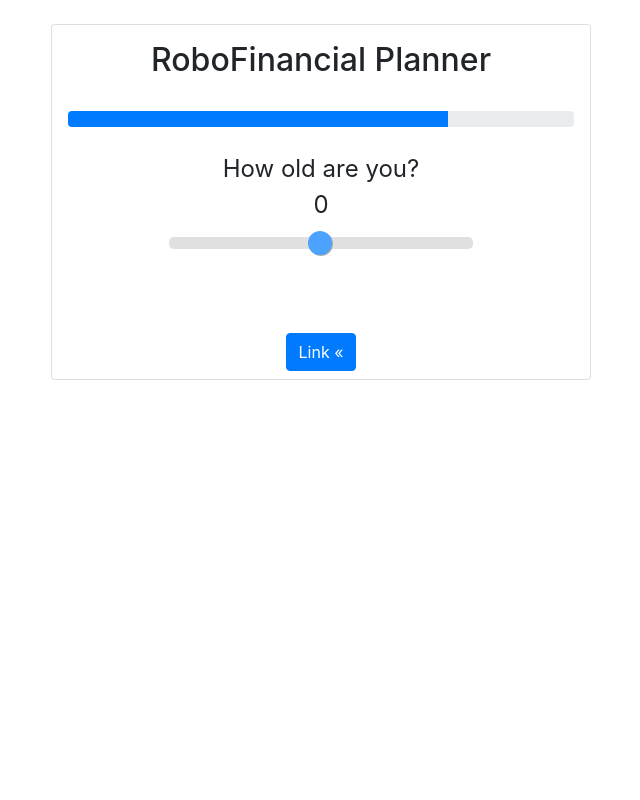
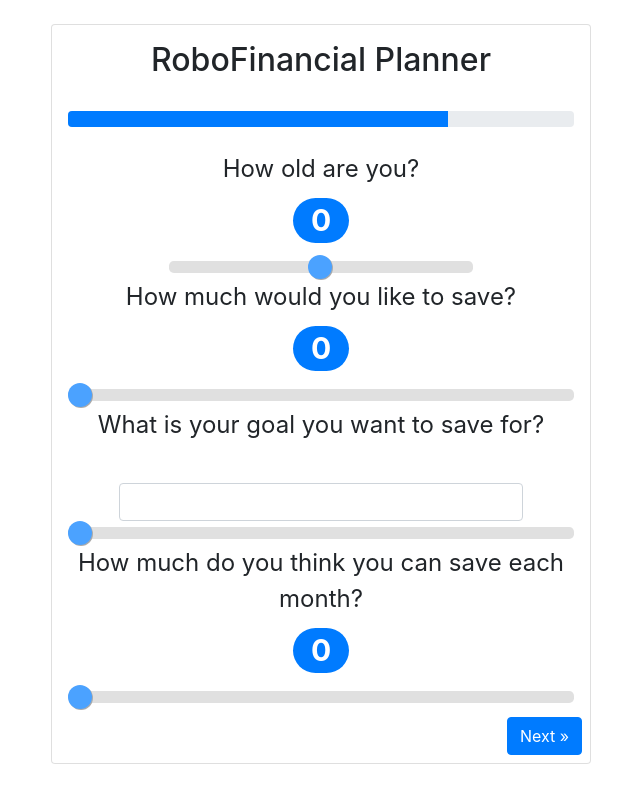
Before and after one commit to polygonnode/can-wealth, a Flask app: page /survey in a window 1280 px wide. Shown: the whole page, without its empty margins (319-959 px from the left). Run offline with Flask 2, Linux system fonts and the light colour scheme; some libraries are stand-ins or nearby versions.

Commit message:
added differnt types of question inputs

```diff
--- a/app/static/css/survey.css
+++ b/app/static/css/survey.css
@@ -4,6 +4,13 @@
   min-height: 300px
 
 }
+.question-wrapper{
+  display:none;
+}
+.first-question{
+  display:block;
+}
+
 .question-title{
   font-size:1.5rem;
 
@@ -14,9 +21,18 @@
     padding-left:20%;
       padding-right:20%;
 }
+.text-input-wrapper{
+  padding-top:2.5rem;
+  padding-right:10%;
+  padding-left:10%;
+}
 #myAge{
-  font-size:1.5rem;
+
+}
+.range-display{
+  font-size:2.5rem;
   padding-bottom:0.5rem;
+
 }
 
 /* The slider itself */
--- a/app/templates/planner/survey.html
+++ b/app/templates/planner/survey.html
@@ -21,18 +21,58 @@
               <div class="progress-bar " role="progressbar" aria-valuenow="25" aria-valuemin="0" aria-valuemax="100" style="width: 75%"></div>
             </div>
             <br>
-            <div class="question-title">
-              How old are you?
+            <div class="first-question" id="qOne">
+              <div class="question-title">
+                How old are you?
+              </div>
+              <div id="myAge" class="range-display">
+                <span class="badge badge-pill badge-primary">0</span>
+              </div>
+              <div class="slidecontainer" >
+                <input type="range" min="1" max="100" value="50" class="slider" id="ageRange" >
+              </div>
             </div>
-            <div id="myAge">
-              0
+            <div class="" id="qTwo">
+              <div class="question-title">
+                How much would you like to save?
+              </div>
+              <div id="myGoal" class="range-display">
+                <span class="badge badge-pill badge-primary">0</span>
+
+              </div>
+
+              <div class="slidecontainer" style="padding:0;" >
+                <input type="range" min="0" max="100" step="" value="0" class="slider" id="goalRange" >
+              </div>
             </div>
-            <div class="slidecontainer" >
-              <input type="range" min="1" max="100" value="50" class="slider" id="ageRange" >
+            <div class="" id="qThree">
+              <div class="question-title">
+                What is your goal you want to save for?
+              </div>
+              <div class="text-input-wrapper">
+                <input type="email" class="form-control" id="" placeholder="">
+              </div>
+              <div class="slidecontainer" style="padding:0;" >
+                <input type="range" min="0" max="100" step="" value="0" class="slider" id="goalRange" >
+              </div>
             </div>
+            <div class="" id="qFour">
+              <div class="question-title">
+                How much do you think you can save each month?
+              </div>
+              <div id="myGoal" class="range-display">
+                <span class="badge badge-pill badge-primary">0</span>
+
+              </div>
+
+              <div class="slidecontainer" style="padding:0;" >
+                <input type="range" min="0" max="100" step="" value="0" class="slider" id="goalRange" >
+              </div>
+            </div>
+
           </div>
-          <div class="col">
-            <a class="btn btn-primary" href="#" role="button">Link &laquo;</a>
+          <div class="text-right">
+           <a class="btn btn-primary" href="#" role="button">Next &raquo;</a>
           </div>
 
 
@@ -46,7 +86,11 @@
 </div>
 <script>
 document.addEventListener("mousemove", function(){
-    document.getElementById("myAge").innerHTML = document.getElementById("ageRange").value;
+    document.getElementById("myAge").innerHTML = '<span class="badge badge badge-secondary">'+document.getElementById("ageRange").value + '</span>';
+    var goal =  document.getElementById("goalRange").value;
+    if(goal)
+    document.getElementById("myGoal").innerHTML = '<span class="badge badge badge-success">'+document.getElementById("goalRange").value + '</span>';
 });
+
 </script>
 {% endblock %}
```
